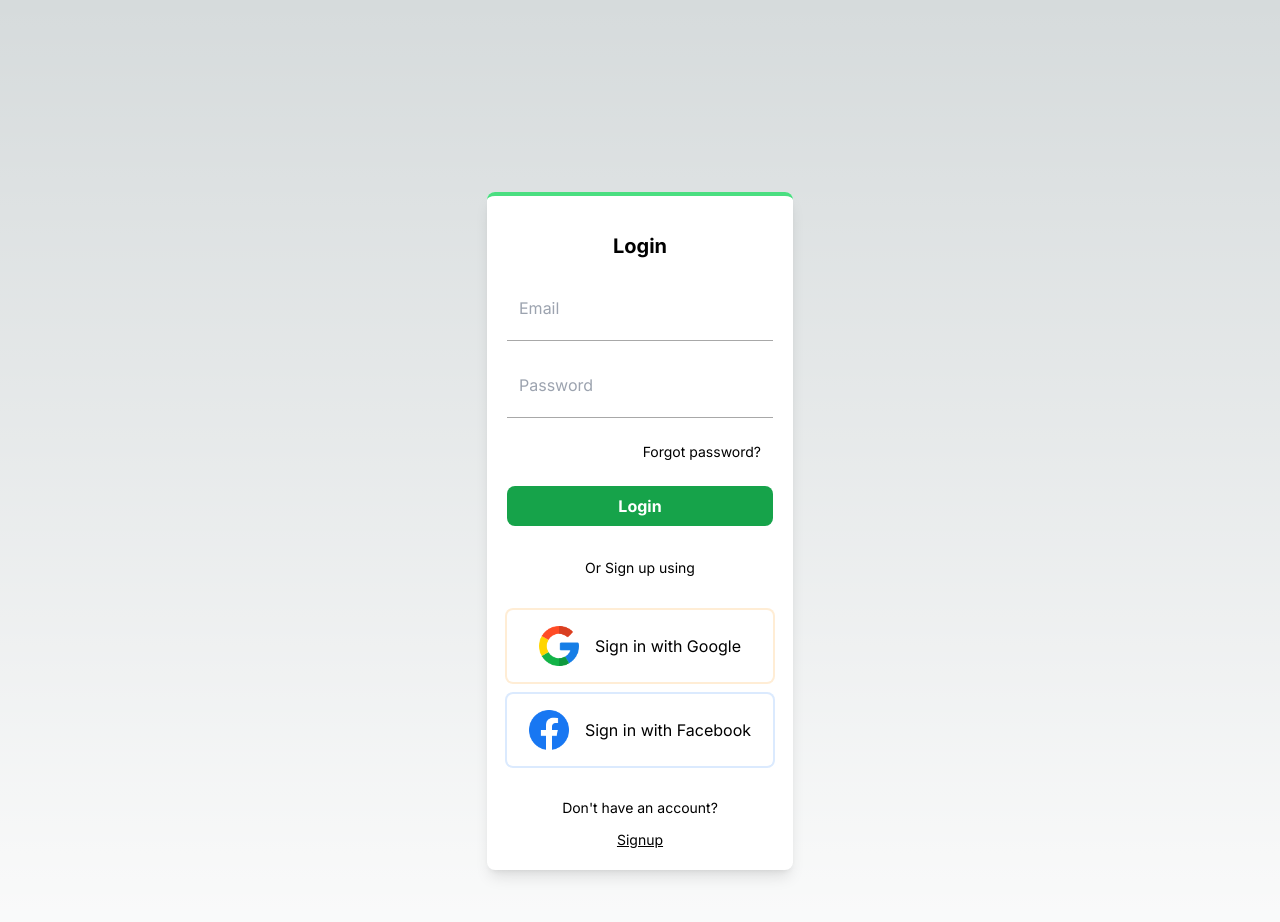
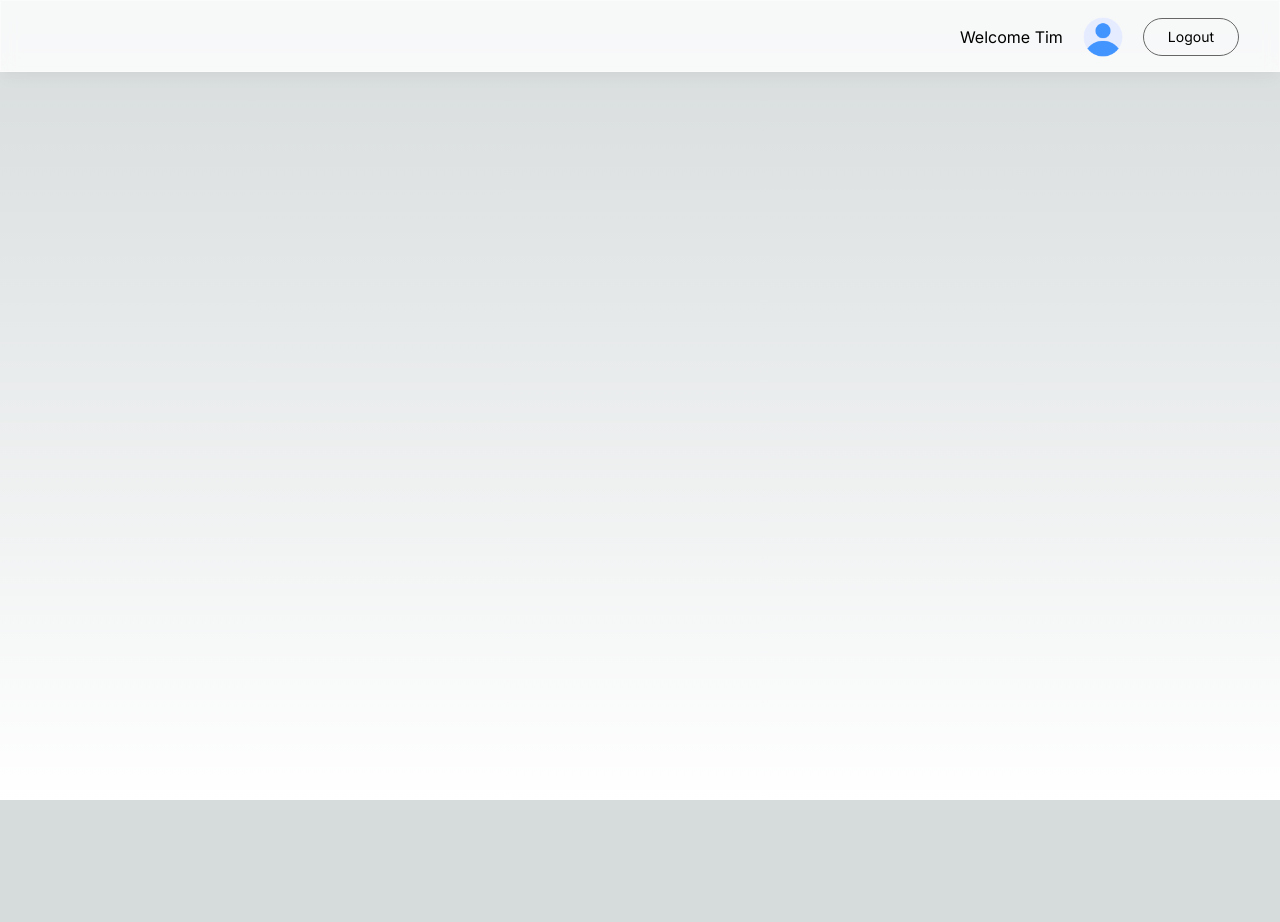
Before and after one commit to Soros87/login-nextjs-typescript, a Next.js app: page / in a window 1280 px wide. Shown: the top 922 px of the page. After the commit the page ends 800 px from the top, so only its background shows below. Built offline with nearby package versions, Linux system fonts and the light colour scheme.

Commit message:
Add home page with logout button

```diff
--- a/src/app/layout.tsx
+++ b/src/app/layout.tsx
@@ -5,7 +5,7 @@ import "./globals.css";
 const inter = Inter({ subsets: ["latin"] });
 
 export const metadata: Metadata = {
-  title: "Create Next App",
+  title: "Login with next js and typescript",
   description: "Generated by create next app",
 };
 
--- a/src/app/page.tsx
+++ b/src/app/page.tsx
@@ -1,10 +1,11 @@
 import Image from "next/image";
 import LoginPage from "./login/page";
+import Header from "@/components/header";
 
 export default function Home() {
   return (
     <main className="flex min-h-screen flex-col items-center justify-between p-24">
-      <LoginPage />
+      <Header />
     </main>
   );
 }
--- /dev/null
+++ b/src/components/header.tsx
@@ -0,0 +1,29 @@
+import Image from "next/image";
+import React from "react";
+
+const Header = () => {
+  return (
+    <header className="z-[999] relative flex justify-between items-center">
+      <div className="flex flex-row fixed top-0 left-0 right-0 h-[4.5rem] w-full rounded-none border border-white border-opacity-40 bg-white bg-opacity-80 shadow-lg shadow-black/[0.03] backdrop-blur-[0.5rem]">
+        <div className="fixed top-0 right-10 h-[4.5rem] flex items-center gap-5">
+          Welcome Tim
+          <Image
+            src="/userprofile.png"
+            alt=""
+            width={40}
+            height={40}
+            className="object-contain"
+          />
+          <button
+            title="Log Out"
+            className="text-sm text-ascent-1 px-4 md:px-6 py-1 md:py-2 border border-[#666] rounded-full"
+          >
+            Logout
+          </button>
+        </div>
+      </div>
+    </header>
+  );
+};
+
+export default Header;
```
Also changed, not shown: public/userprofile.png (added).
